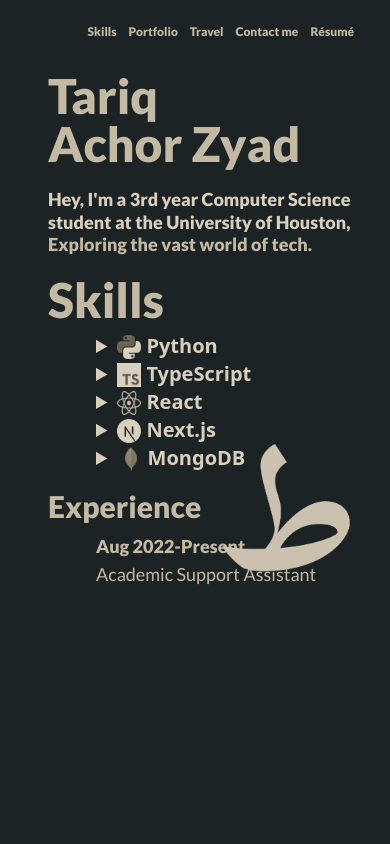
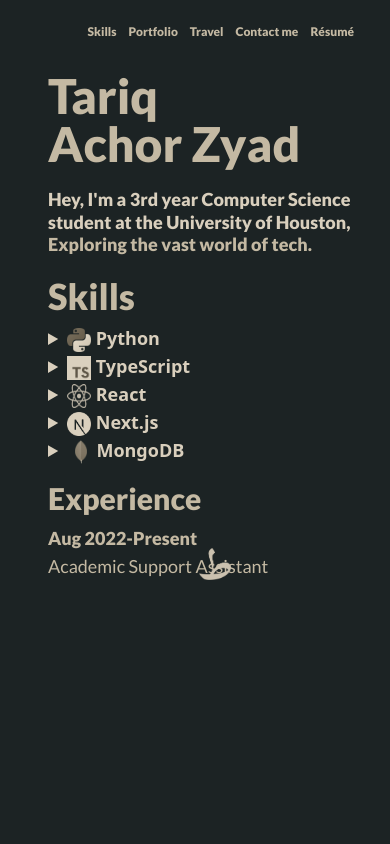
Before and after one commit to tachorzy/portfolio-website, a website: page index.html in a window 390 px wide. Shown: the top 844 px of the page. Drawn offline with Linux system fonts and the light colour scheme.

Commit message:
Mobile Responsive Front Page

```diff
--- a/src/styles.css
+++ b/src/styles.css
@@ -99,7 +99,7 @@
 }
 
 h3 {
-    @apply lg:xl:text-6xl text-5xl font-bold lg:xl:ml-24 ml-12 mt-5 mb-2
+    @apply lg:xl:text-6xl text-4xl font-bold lg:xl:ml-24 ml-12 mt-5 mb-2
 }
 
 .skills2xl{
@@ -136,7 +136,7 @@
 }
 
 .navbar{
-    @apply flex flex-row justify-end xl:lg:text-base text-xs;
+    @apply flex flex-row justify-end lg:xl:text-base text-xs;
     font-family: 'Lato', sans-serif;
 }
 
@@ -150,7 +150,7 @@
 }
 
 .skillsFlexBox{
-    @apply flex-col ml-24 text-xl gap-y-4 text-sandstone;
+    @apply flex-col lg:xl:ml-24 ml-12 lg:xl:text-xl text-lg gap-y-4 text-sandstone;
 }
 
 .skillsFlexBox2xl{
@@ -166,7 +166,7 @@
 }
 
 .skill-description{
-    @apply text-sm font-semibold accented py-1 w-112;
+    @apply lg:xl:text-sm text-xs font-semibold accented py-1 lg:xl:w-112 w-72 mr-4;
 }
 
 .skillImg{
@@ -202,7 +202,7 @@
 }
 
 .expDate{
-    @apply text-lg font-bold ml-24
+    @apply text-lg font-bold lg:xl:ml-24 ml-12
 }
 
 .expDate2xl{
@@ -210,7 +210,7 @@
 }
 
 .expTitle{
-    @apply text-lg ml-24 text-dusty;
+    @apply text-lg lg:xl:ml-24 ml-12 text-dusty;
 }
 
 .expTitle2xl{
@@ -222,7 +222,7 @@
 }
 
 .logo{
-    @apply absolute right-0 mr-10 mb-4 w-32 h-32;
+    @apply absolute lg:xl:right-0 lg:xl:mr-10 sm:md:mr-4 xl:lg:mb-4 lg:xl:w-32 lg:xl:h-32 w-8 h-8 sm:md:bottom-0 sm:md:mt-20;
 }
 
 .logo2xl{
```
Also changed, not shown: images/amCharts.png (added), images/amCharts.svg (added), public/styles.css.
